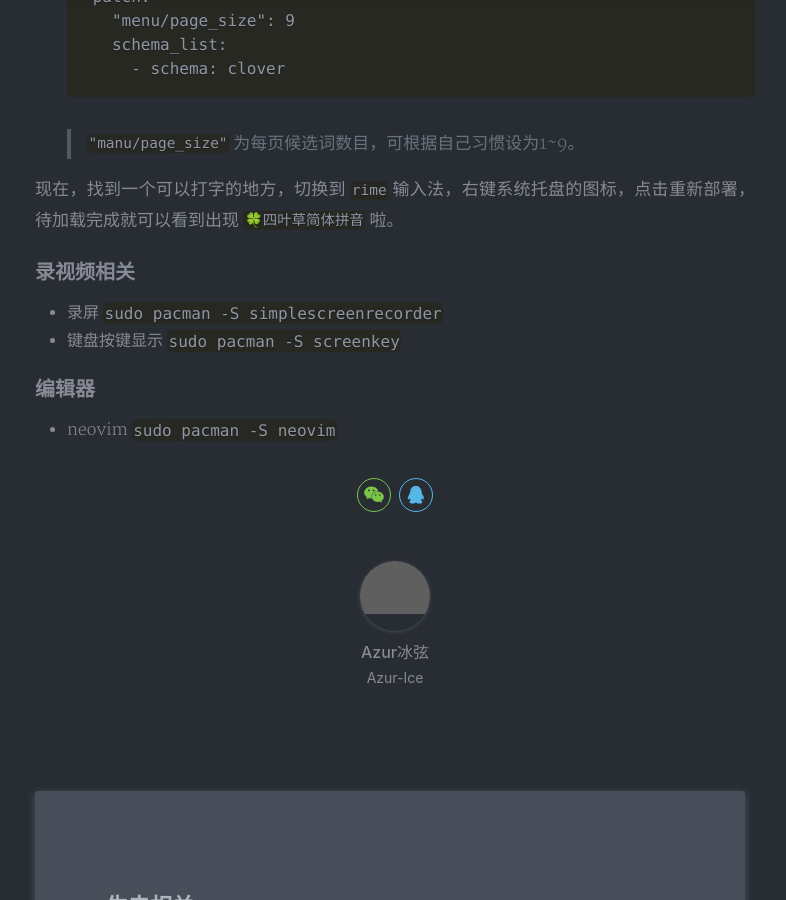
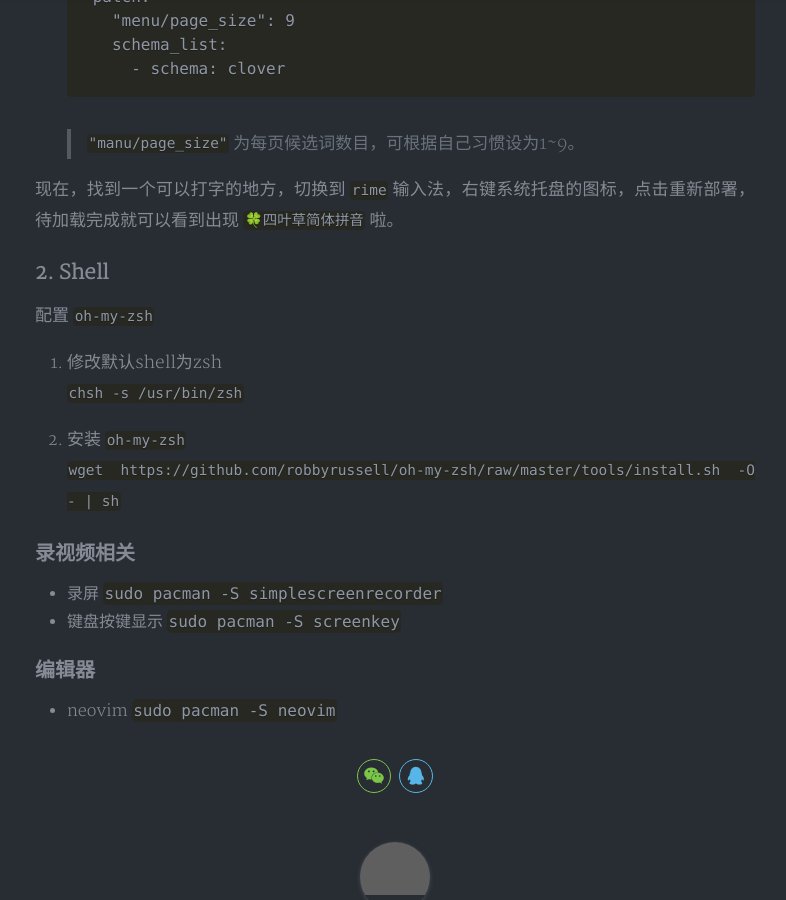
Before and after one commit to Azur-Ice/Azur-Ice.github.io, a Jekyll site: the page built from _posts/2020-08-25-ManjaroKDE.md, in a window 1280 px wide and 900 px high, scrolled down 2181 px. Shown: the whole window, without its empty margins (245-1031 px from the left). Built offline with Jekyll 4.4.1, drawn with Linux system fonts in a browser that asks for light colours; nearby versions of some CDN libraries; comment, search, counter and statistics services are not loaded; a style sheet for code colours, icons or effects is not loaded; grey boxes are pictures that could not be loaded.

Commit message:
Update 2020-08-25-ManjaroKDE.md

```diff
--- a/_posts/2020-08-25-ManjaroKDE.md
+++ b/_posts/2020-08-25-ManjaroKDE.md
@@ -95,7 +95,17 @@ sudo pacman -S neovim
 
 现在，找到一个可以打字的地方，切换到 `rime` 输入法，右键系统托盘的图标，点击重新部署，待加载完成就可以看到出现 `🍀四叶草简体拼音` 啦。
 
+### 2. Shell
 
+配置 `oh-my-zsh`
+
+1. 修改默认shell为zsh
+
+	`chsh -s /usr/bin/zsh`
+
+2. 安装 `oh-my-zsh`
+
+	`wget https://github.com/robbyrussell/oh-my-zsh/raw/master/tools/install.sh -O - | sh`
 
 ### 录视频相关
 
```
